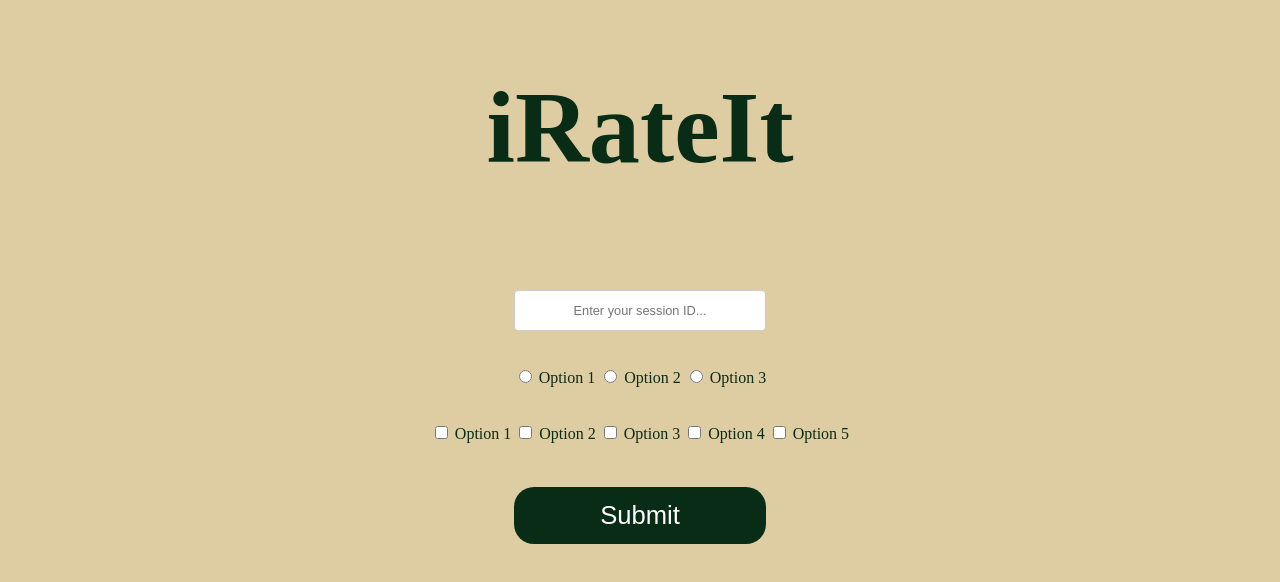
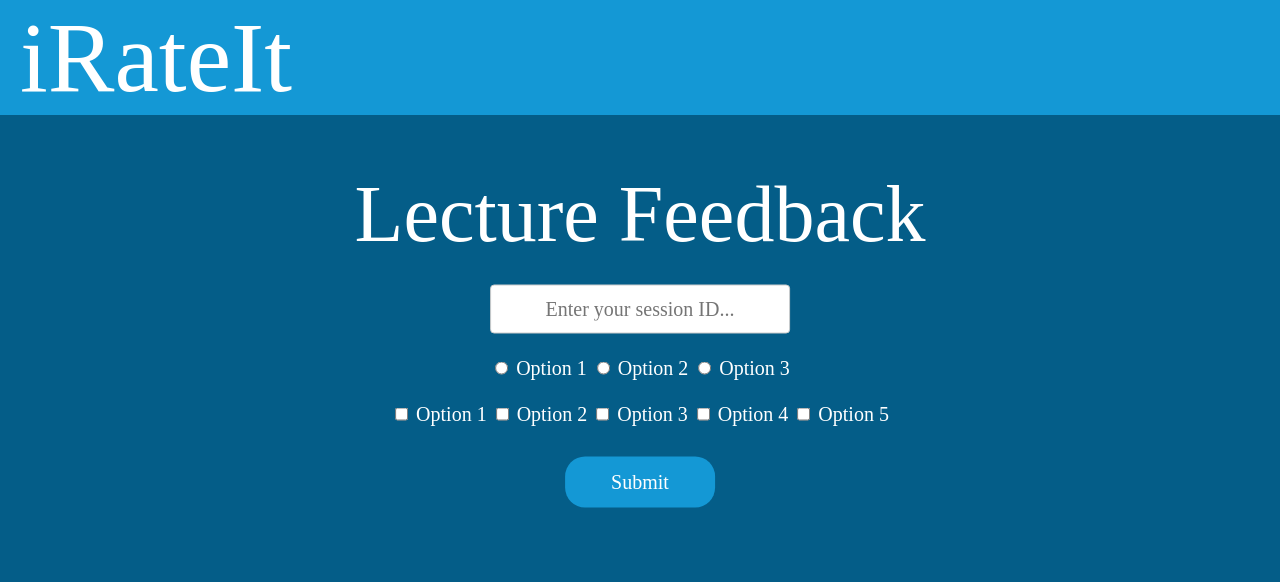
Before and after one commit to KrishnaIyer99/iRateIt, a website: page index.html in a window 1280 px wide. Drawn offline with Linux system fonts and the light colour scheme.

```diff
--- a/index.html
+++ b/index.html
@@ -4,37 +4,54 @@
     <title>iRateIt</title>
     <style>
       body {
-      background:rgb(222, 205, 162);
-
-      color: rgb(8, 44, 22);
-      ;
-      text-align: center;
+        background:#045D88;
+        color: white;
+      }
+      #banner {
+        background-color: #1498D5;
+        position: fixed;
+        top: 0;
+        left: 0;
+        width: 100%;
+      }
+      header {
+      padding-left: 20px;
+      color:  white;
+      font:   100px gasalt;
+      text-align: left;
       }
       h1 {
-    -webkit-text-stroke: 1epx rgb(255, 255, 255);
-    color:  rgb(8, 44, 22);
-    font-weight: bold;
+        position: absolute;
+        top: 20%;
+        left: 50%;
+        transform: translate(-50%, -50%);
+        -ms-transform: translate(-50%, -50%); /* IE 9 */
+        -webkit-transform: translate(-50%, -50%);
+        font:   80px gasalt;
+      }
+      form {
+        position: absolute;
+        top: 50%;
+        left: 50%;
+        transform: translate(-50%, -50%);
+        -ms-transform: translate(-50%, -50%); /* IE 9 */
+        -webkit-transform: translate(-50%, -50%);
         text-align: center;
-    font-family: "Times New Roman", Times, serif;
-    font-size: 8vw
-
+        font:   20px gasalt;
       }
-    input[type=text], select {
-      width: 20%;
+      input[type=text] {
+        width: 300px;
         padding: 12px 20px;
         text-align: center;
-      display: inline-block;
         border: 1px solid #ccc;
         border-radius: 4px;
         box-sizing: border-box;
-      font-size: 1vw
+        font:   20px gasalt;
       }
 
-
-
       input[type=submit] {
-      width: 20%;
-      background-color: rgb(8, 44, 22);
+        width: 150px;
+        background-color: #1498D5;
         color: white;
         padding: 14px 20px;
         margin: 8px 0;
@@ -42,25 +59,24 @@
         border-radius: 4px;
         cursor: pointer;
         -webkit-border-radius: 20px;
-      font-size: 2vw
-
+        font:   20px gasalt;
       }
 
       input[type=submit]:hover {
-      background-color: rgb(4, 27, 13);
+        background-color: rgb(20, 136, 190);
       }
-
     </style>
   </head>
+  <div id = "banner">
+      <header>iRateIt</header>
+  </div>
   <body>
-    <h1>iRateIt</h1>
+    <h1>Lecture Feedback
+    </h1>
         <form method="post" action="/submit">
-      <br>
-      <br>
           <div>
               <input type="text" name="session_id" placeholder="Enter your session ID..." required>
           </div>
-      <br>
           <br>
           <div id="radios">
             <input type="radio" id = "Option1" name="answer" value = 1 required>
@@ -69,9 +85,7 @@
             <label for = "Option2">Option 2</label>
             <input type="radio" id = "Option3" name="answer" value = 3 required>
             <label for = "Option3">Option 3</label>
-
           </div>
-      <br>
           <br>
           <div>
             <input type="checkbox" id = "Option1" name="answer1" value = true>
@@ -86,11 +100,9 @@
             <label for = "Option5">Option 5</label>
           </div>
           <br>
-      <br>
           <div>
             <input type = "submit"></button>
           </div>
-
         </form>
   </body>
 </html>
```
Lines whose indentation alone changed are shown as unchanged.
